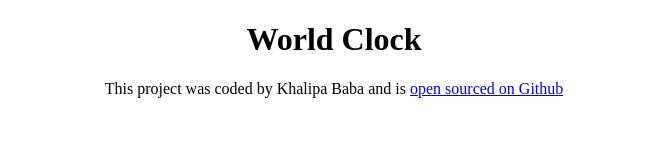
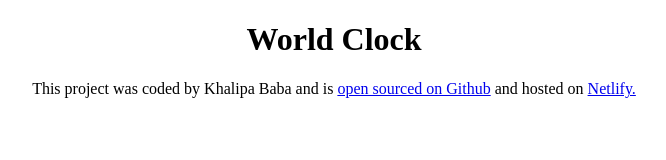
Before and after one commit to Khalipa-B/world-clock, a plain HTML site: page index.html in a window 1280 px wide. Shown: the whole page, without its empty margins (306-972 px from the left). Drawn offline with Linux system fonts and the light colour scheme.

Commit message:
Added links to Github and Netlify.

```diff
--- a/index.html
+++ b/index.html
@@ -8,7 +8,7 @@
 </head>
 <body>
     <h1>World Clock</h1>
-    <footer>This project was coded by Khalipa Baba and is <a href="#" target = "_blank"> open sourced on Github</a>
+    <footer>This project was coded by Khalipa Baba and is <a href="https://github.com/Khalipa-B/world-clock" target = "_blank"> open sourced on Github</a> and hosted on <a href="https://khalipa-world-clock.netlify.app" target="_blank"> Netlify.</a>
     <script src="src/index.js"></script>
 </body>
 </html>
```
